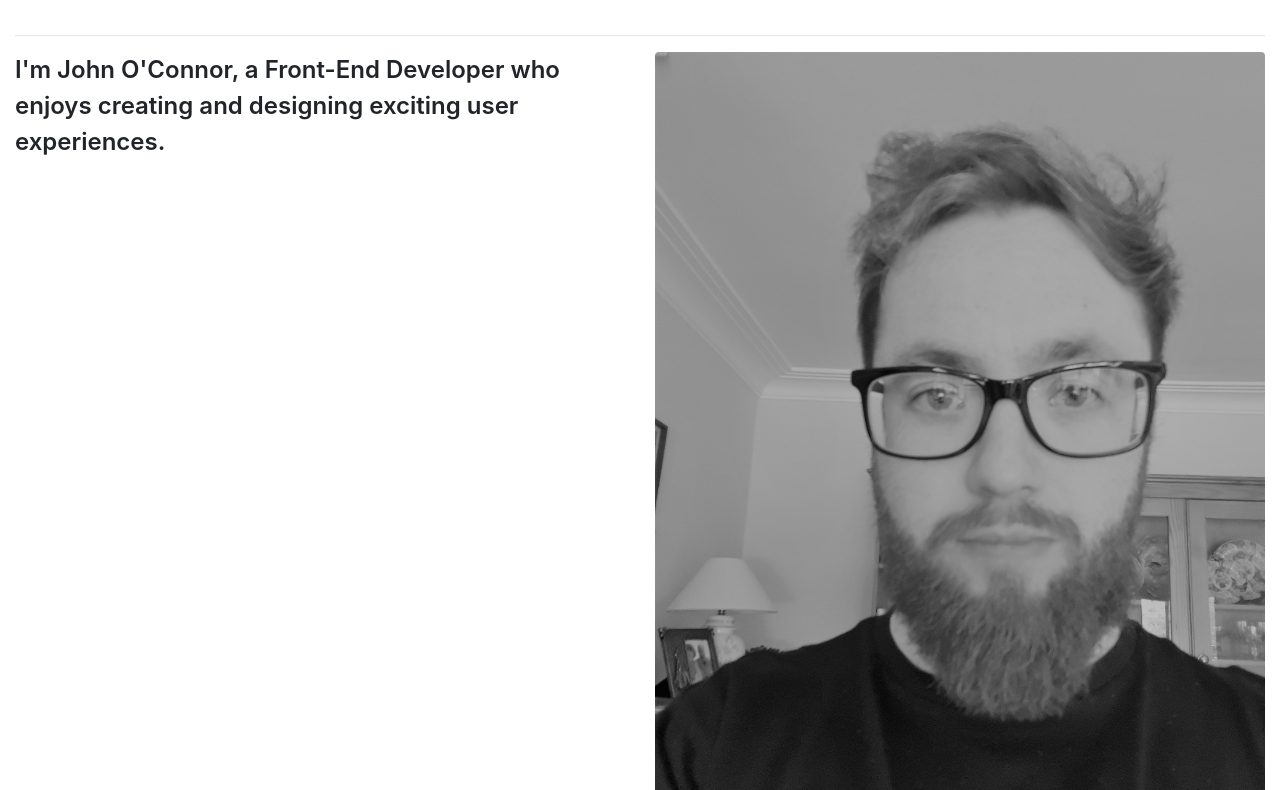
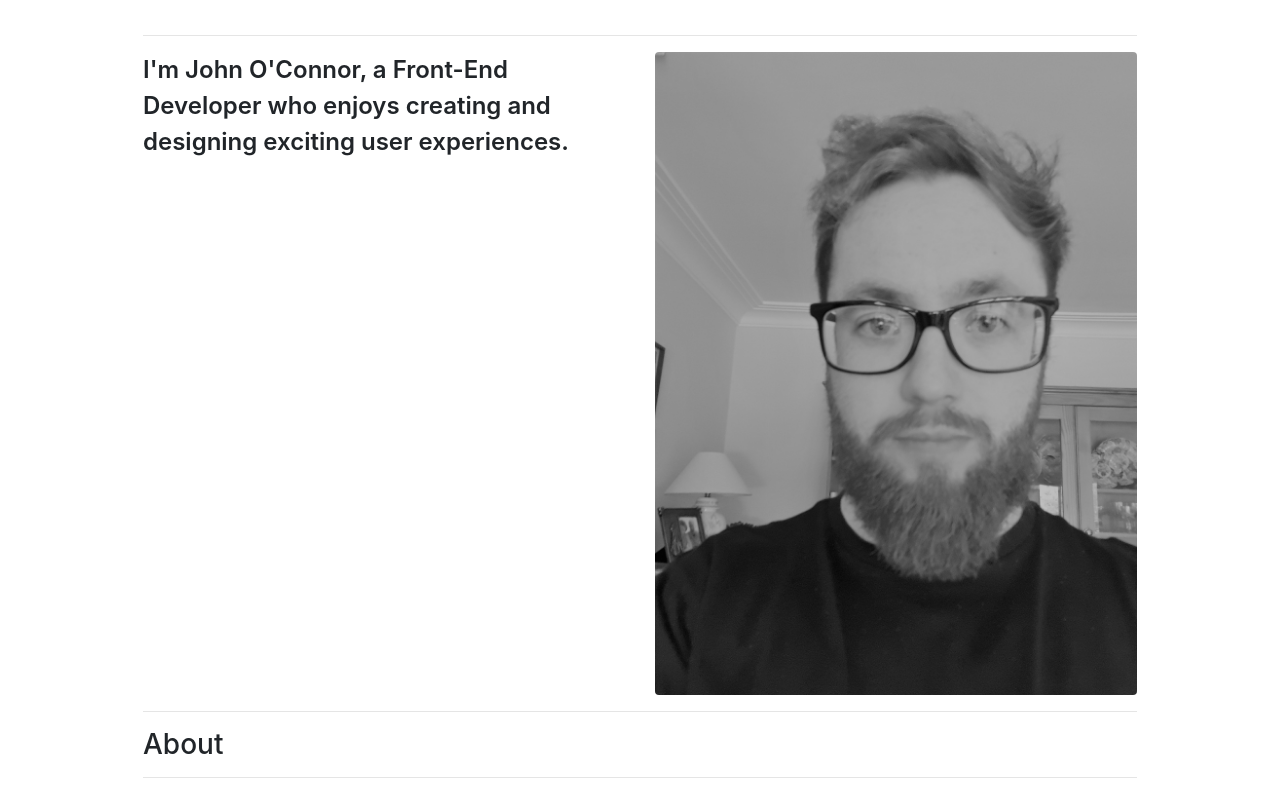
Before and after one commit to johnnycistudent/JOCportfolio, a website: page index.html in a window 1280 px wide. Shown: the part 87-877 px from the top of the page. Drawn offline with nearby package versions, Linux system fonts and the light colour scheme; a web font is replaced by a local one.

Commit message:
body margins updated

```diff
--- a/assets/scss/main.scss
+++ b/assets/scss/main.scss
@@ -2,6 +2,8 @@
 
 body {
     font-size: 1rem;
+    margin-right: 20px;
+    margin-left: 20px;
 }
 
 /*---------------- Brand ----------------*/
@@ -28,3 +30,11 @@ body {
 .profile_image {
     width: 100%;
 }
+
+/*---------------- Media Queries ----------------*/
+@media (min-width: 760px) {
+    body {
+        margin-right: 10%;
+        margin-left: 10%;
+    }
+}
```
Also changed, not shown: index.html (+1 -0 lines), assets/images/profile_test2.jpg (added), dist/css/main.css, 1 other file.
